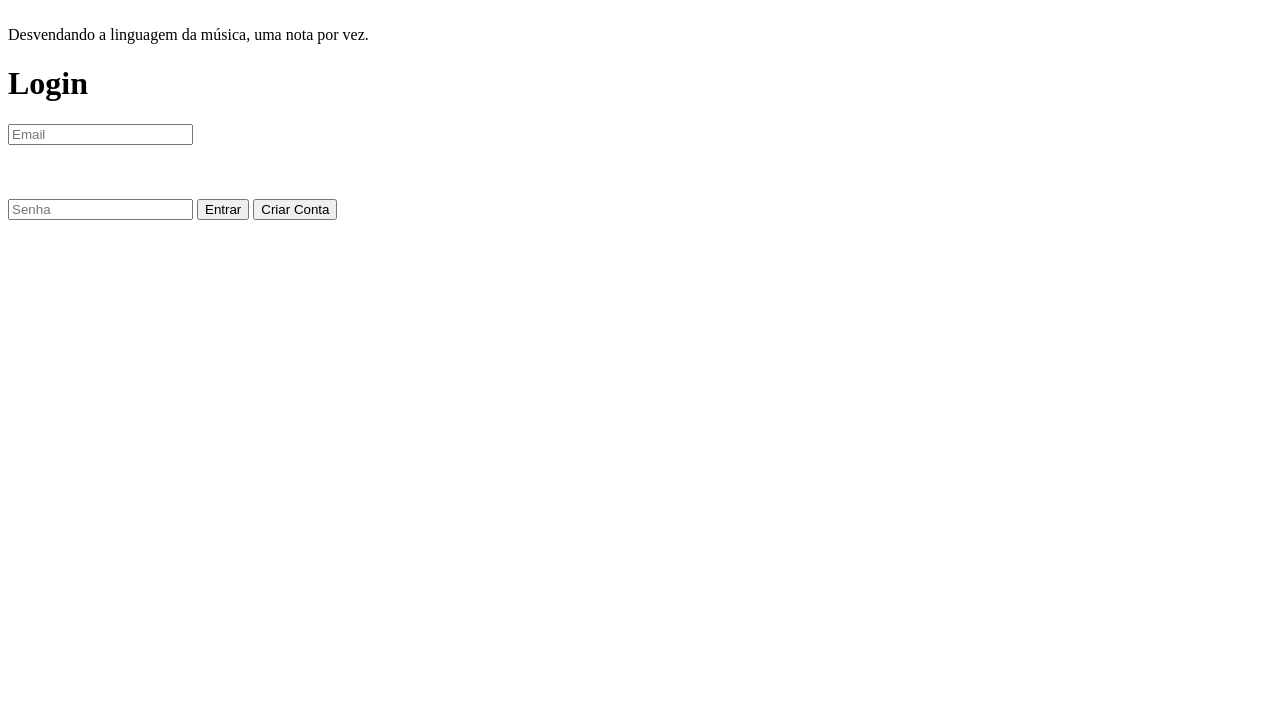
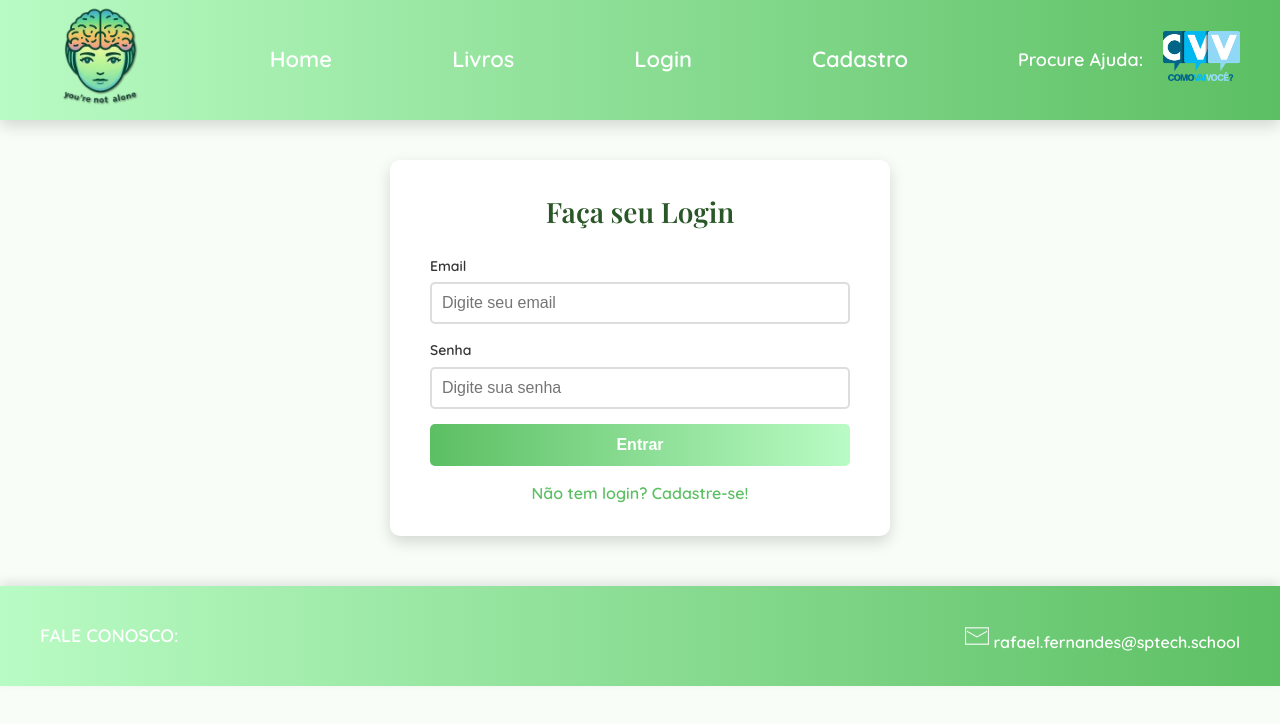
Before and after one commit to Rafsbar/You-re-Not-Alone, a website: page public/LOGIN/index.html in a window 1280 px wide. Drawn offline with nearby package versions, Linux system fonts and the light colour scheme.

Commit message:
atualizando projeto

```diff
--- /dev/null
+++ b/public/LOGIN/index.css
@@ -0,0 +1,225 @@
+/* Estilo geral */
+* {
+    margin: 0;
+    padding: 0;
+    box-sizing: border-box;
+}
+
+body {
+    font-family: 'Quicksand', sans-serif;
+    line-height: 1.6;
+    color: #333;
+    background: #f8fdf8;
+}
+
+h1, h2 {
+    text-align: center;
+    font-family: 'Playfair Display', serif;
+    color: #2a5727;
+    margin-bottom: 20px;
+}
+
+p {
+    text-align: center;
+    font-size: 18px;
+    padding: 0 20px;
+    color: #555;
+}
+
+/* Header */
+.header {
+    position: fixed;
+    top: 0;
+    width: 100%;
+    height: 120px;
+    background: linear-gradient(to right, #b9fbc4, #5cbf63);
+    display: flex;
+    justify-content: space-between;
+    align-items: center;
+    padding: 0 40px;
+    z-index: 1000;
+    box-shadow: 0 6px 15px rgba(0, 0, 0, 0.15);
+}
+
+.logo img {
+    max-height: 120px;
+    max-width: 120px;
+    object-fit: contain;
+}
+
+.logo-ajuda img {
+    max-height: 50px;
+    max-width: 120px;
+    object-fit: contain;
+}
+
+.logo-ajuda {
+    display: flex;
+    align-items: center;
+    gap: 10px;
+}
+
+.texto-ajuda {
+    font-size: 18px;
+    font-weight: 600;
+    color: #fff;
+    margin-right: 10px;
+}
+
+.nav ul {
+    list-style: none;
+    display: flex;
+    gap: 80px;
+}
+
+.nav-link {
+    text-decoration: none;
+    color: #fff;
+    font-weight: 600;
+    font-size: 22px;
+    padding: 10px 20px;
+    transition: color 0.3s, transform 0.3s;
+    border-radius: 5px;
+}
+
+.nav-link:hover {
+    color: #fff;
+    background: rgba(255, 255, 255, 0.3);
+    transform: scale(1.1);
+}
+
+/* Área de Login */
+.container-login {
+    max-width: 500px;
+    margin: 160px auto 50px auto;
+    background: #ffffff;
+    padding: 30px 40px;
+    border-radius: 10px;
+    box-shadow: 0 6px 15px rgba(0, 0, 0, 0.15);
+}
+
+.container-login h1 {
+    font-size: 28px;
+    color: #2a5727;
+    margin-bottom: 20px;
+}
+
+.form-group-login {
+    margin-bottom: 15px;
+    text-align: left;
+}
+
+label {
+    font-size: 14px;
+    font-weight: bold;
+    color: #333;
+    margin-bottom: 5px;
+    display: block;
+}
+
+input {
+    width: 100%;
+    padding: 10px;
+    font-size: 16px;
+    border: 2px solid #ddd;
+    border-radius: 5px;
+    transition: border-color 0.3s;
+}
+
+input:focus {
+    border-color: #5cbf63;
+    outline: none;
+}
+
+button {
+    width: 100%;
+    background: linear-gradient(to right, #5cbf63, #b9fbc4);
+    color: #fff;
+    padding: 12px;
+    font-size: 16px;
+    border: none;
+    border-radius: 5px;
+    cursor: pointer;
+    font-weight: bold;
+    transition: background-color 0.3s;
+}
+
+button:hover {
+    background-color: #4aa752;
+}
+
+/* Link "Não tem login? Cadastre-se!" */
+.cadastre-se {
+    text-align: center;
+    margin-top: 15px;
+}
+
+.cadastre-se a {
+    text-decoration: none;
+    font-size: 16px;
+    color: #5cbf63;
+    font-weight: bold;
+    transition: color 0.3s;
+}
+
+.cadastre-se a:hover {
+    color: #4aa752;
+}
+
+/* Footer */
+.footer {
+    background: linear-gradient(to right, #b9fbc4, #5cbf63)!important;
+    color: #fff!important;
+    text-align: center!important;
+    padding: 30px 20px!important;
+    font-size: 16px!important;
+    box-shadow: 0 -4px 10px rgba(0, 0, 0, 0.1)!important;
+}
+
+.footerCONTEUDO {
+    display: flex!important;
+    justify-content: space-between!important;
+    align-items: center!important;
+    max-width: 1200px!important;
+    margin: 0 auto!important;
+    flex-wrap: wrap!important;
+    gap: 20px!important;
+}
+
+.footerESQ,
+.footer-CENTRO,
+.footer-DIREITA {
+    display: flex!important;
+    align-items: center!important;
+    gap: 10px!important;
+}
+
+.footerTITULO {
+    font-size: 18px!important;
+    font-weight: 800!important;
+    text-transform: uppercase!important;
+}
+
+.footerEMAIL,
+.footer-CEL {
+    font-size: 16px!important;
+    font-weight: 700!important;
+    color: #fff!important;
+}
+
+.footerICON img {
+    margin-top: 8px!important;
+    width: 24px!important;
+    height: 24px!important;
+    display: inline-block!important;
+}
+
+.footerICON {
+    text-decoration: none!important;
+}
+
+.footer p {
+    margin-top: 20px!important;
+    font-size: 14px!important;
+    color: #eee!important;
+}
--- a/public/LOGIN/index.html
+++ b/public/LOGIN/index.html
@@ -1,46 +1,79 @@
 <!DOCTYPE html>
-<html lang="en">
+<html lang="pt-BR">
 
 <head>
     <meta charset="UTF-8">
     <meta name="viewport" content="width=device-width, initial-scale=1.0">
-    <title>Document</title>
-    <script src="../js/sessao.js"></script>
-    <link rel="stylesheet" href="./css/login.css">
-
+    <title>Login - You're Not Alone</title>
+    <link href="https://fonts.googleapis.com/css2?family=Quicksand:wght@400;500;600&family=Playfair+Display:wght@600&display=swap" rel="stylesheet">
+    <link rel="stylesheet" href="index.css">
 </head>
 
 <body>
-    <div>
-        <img class="logo" src="./assets/logotheory.png" alt="">
+    <!-- Header fixo -->
+    <header class="header">
+        <div class="logo">
+            <img src="../Assets/logo.png.png" alt="Logo">
         </div>
-    <div class="slogan-box">
-        Desvendando a linguagem da música, uma nota por vez.
+        <nav class="nav">
+            <ul>
+                <li><a href="file:///C:\Users\Rafs\OneDrive - SPTech School\Área de Trabalho\You-re-Not-Alone\public\HOME\home.html" class="nav-link">Home</a></li>
+                <li><a href= "file:///C:\Users\Rafs\OneDrive - SPTech School\Área de Trabalho\You-re-Not-Alone\public\LIVROS\livros.html" class="nav-link" >Livros</a></li>
+                <li><a href="#" class="nav-link">Login</a></li>
+                <li><a href="file:///C:\Users\Rafs\OneDrive - SPTech School\Área de Trabalho\You-re-Not-Alone\public\CADASTRO\cadastrar.html" class="nav-link">Cadastro</a></li>
+              </ul>
+        </nav>
+        <div class="logo-ajuda">
+            <span class="texto-ajuda">Procure Ajuda:</span>
+            <a href="https://cvv.org.br/" target="_blank">
+                <img src="../Assets/cvv-centro-de-valorizacao-da-vida-logo-609300C889-seeklogo.com.png" alt="CVV">
+            </a>
         </div>
-    <div class="container">
-        <h1 class="login">Login</h1>
-        <input id="ipt_usuario" class="input_usuario" type="text" placeholder="Email"><br><br><br><br>
-        <input id="ipt_senha" class="input_senha" type="password" placeholder="Senha">
-        <button onclick="entrar()">Entrar</button>
-        <button onclick="conta()">Criar Conta</button>
+    </header>
+
+    <!-- Formulário de Login -->
+    <main class="main-login">
+        <div class="container-login">
+            <h1>Faça seu Login</h1>
+            <form id="form-login">
+                <div class="form-group-login">
+                    <label for="ipt_usuario">Email</label>
+                    <input id="ipt_usuario" type="text" placeholder="Digite seu email">
                 </div>
+                <div class="form-group-login">
+                    <label for="ipt_senha">Senha</label>
+                    <input id="ipt_senha" type="password" placeholder="Digite sua senha">
+                </div>
+                <button type="button" onclick="entrar()">Entrar</button>
+            </form>
+            <div class="cadastre-se">
+                <a href="cadastrar.html">Não tem login? Cadastre-se!</a>
+            </div>
+        </div>
+    </main>
 
 
-</body>
+    <footer class="footer">
+        <div class="footerCONTEUDO">
+            <div class="footerESQ">
+                <span class="footerTITULO">Fale conosco:</span>
+            </div>
+            <div class="footerCENTRO">
+                <a href="mailto:rafael.fernandes@sptech.school" class="footerICON">
+                    <img src="../Assets/icons8-carta-37 (1).png" alt="Ícone de Email">
+                </a>
+                <span class="footerEMAIL">rafael.fernandes@sptech.school</span>
 
-</html>
+        </div>
+    </footer>
+
     <script>
-
-
         function entrar() {
-
             var emailVar = ipt_usuario.value;
             var senhaVar = ipt_senha.value;
 
-        if (emailVar == "" || senhaVar == "") {
-            cardErro.style.display = "block"
-            mensagem_erro.innerHTML = "(Mensagem de erro para todos os campos em branco)";
-
+            if (emailVar === "" || senhaVar === "") {
+                alert("Preencha todos os campos!");
                 return false;
             }
 
@@ -56,45 +89,20 @@
                     emailServer: emailVar,
                     senhaServer: senhaVar
                 })
-        }).then(function (resposta) {
-            console.log("ESTOU NO THEN DO entrar()!")
-
-            if (resposta.ok) {
-                console.log(resposta);
-
-                resposta.json().then(json => {
-                    console.log(json);
-                    console.log(JSON.stringify(json));
-                    sessionStorage.EMAIL_USUARIO = json.email;
-                    sessionStorage.SENHA_USUARIO = json.senha;
-
-
+            }).then(res => {
+                if (res.ok) {
+                    alert("Login bem-sucedido!");
                     window.location = 'home.html';
-
-                });
-
                 } else {
-
-                console.log("Houve um erro ao tentar realizar o login!");
-
-                resposta.text().then(texto => {
-                    console.error(texto);
-
-                });
+                    alert("Erro ao efetuar login.");
+                }
+            }).catch(err => console.error(err));
         }
 
-        }).catch(function (erro) {
-            console.log(erro);
-        })
+        function conta() {
+            window.location.href = 'cadastrar.html';
+        }
+    </script>
+</body>
 
-        return false;
-    }
-
-
-    function conta() {
-
-        window.location.href = 'cadastrar.html'
-
-    }
-
-</script>
+</html>
```
Also changed, not shown: public/CADASTRO/cadastrar.html (+9 -9 lines), public/HOME/home.html (+3 -3 lines), public/LIVROS/livros.html (+5 -5 lines), 1 other file. Lines whose indentation alone changed are shown as unchanged.
